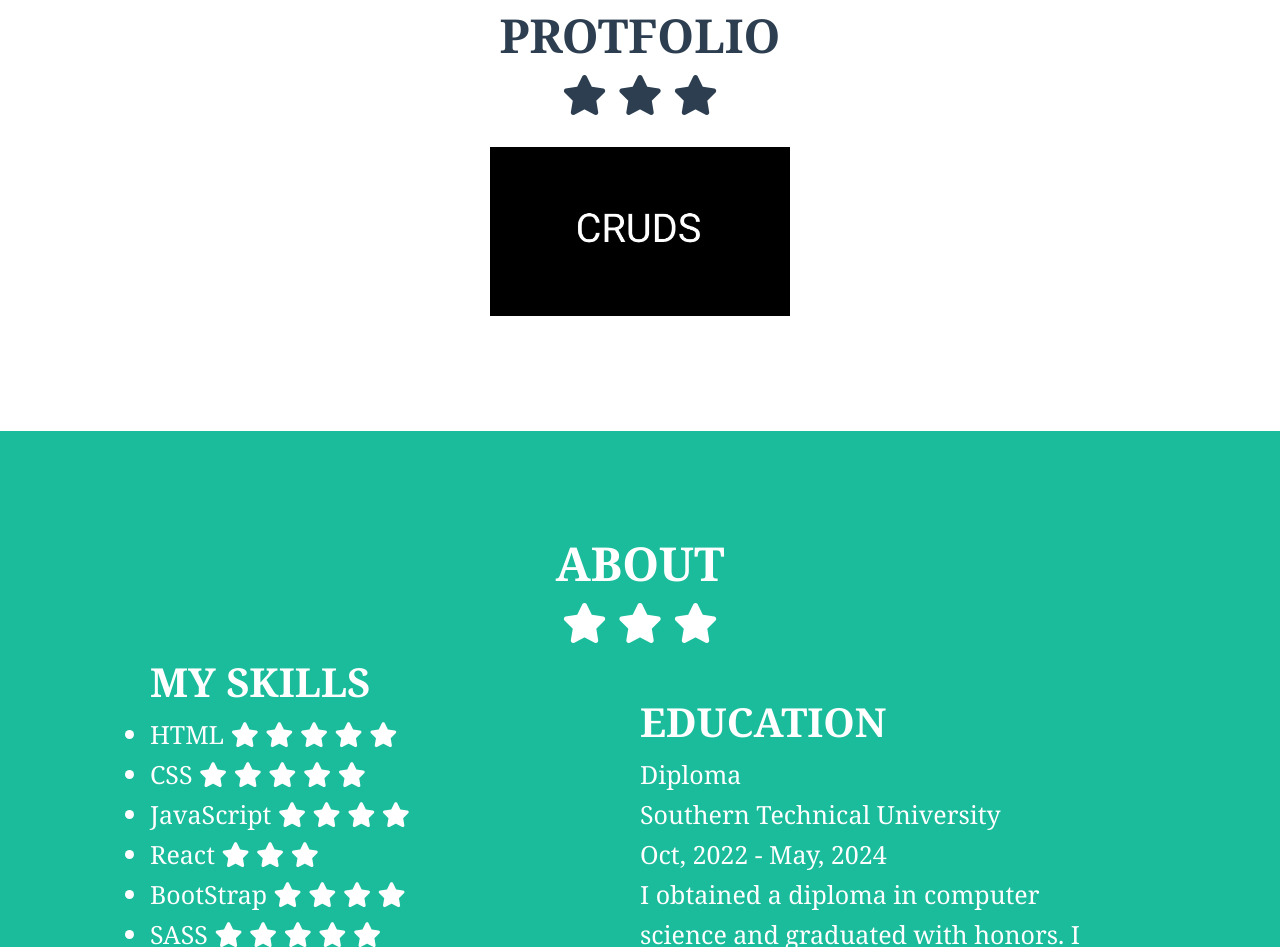
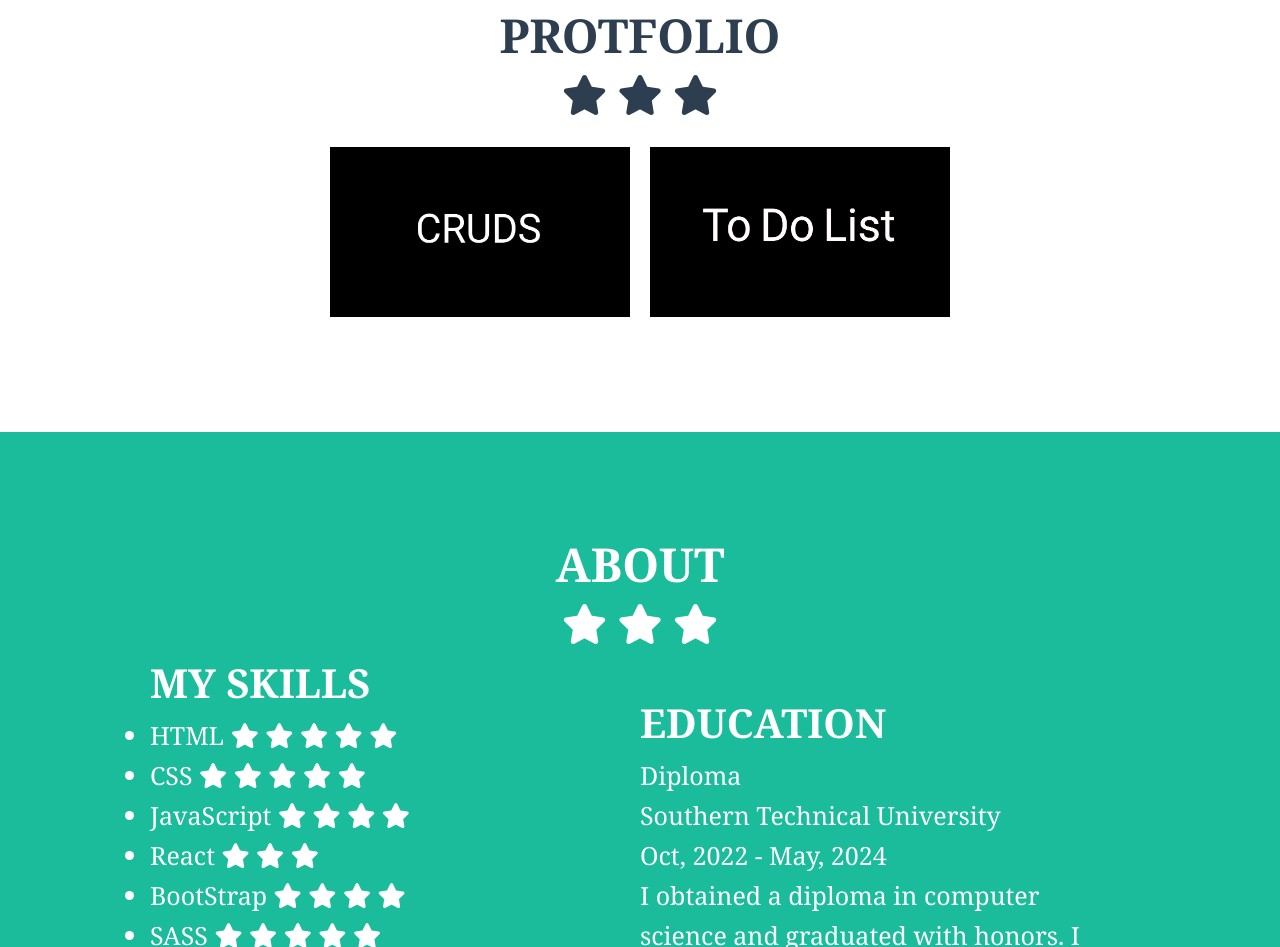
Before and after one commit to ibn5imi1/ibnshimi.website, a plain HTML site: page index.html in a window 1280 px wide. Shown: the part 897-1844 px from the top of the page. Drawn offline with Linux system fonts and the light colour scheme.

Commit message:
add to do list project

```diff
--- a/index.html
+++ b/index.html
@@ -51,7 +51,14 @@
             <div class="project">
                 <div class="crudsProject">
                     <a href="https://ibn5imi1.github.io/cruds-project/" target="_blank">
-                        <img src="./imgs/crudsLogo.jpg" alt="" width="300px">
+                        <img src="./imgs/crudsLogo.jpg" alt="here" width="300px" height="170px">
+                    </a>
+                </div>
+            </div>
+            <div class="project">
+                <div class="to-do-list">
+                    <a href="https://ibn5imi1.github.io/to-do-list/" target="_blank">
+                        <img src="./imgs/ccd4b45c-e6df-4d5f-b11d-6d76e3fcdfb4.jpg" alt="here" width="300px" height="170px">
                     </a>
                 </div>
             </div>
```
Also changed, not shown: imgs/ccd4b45c-e6df-4d5f-b11d-6d76e3fcdfb4.jpg (added).
